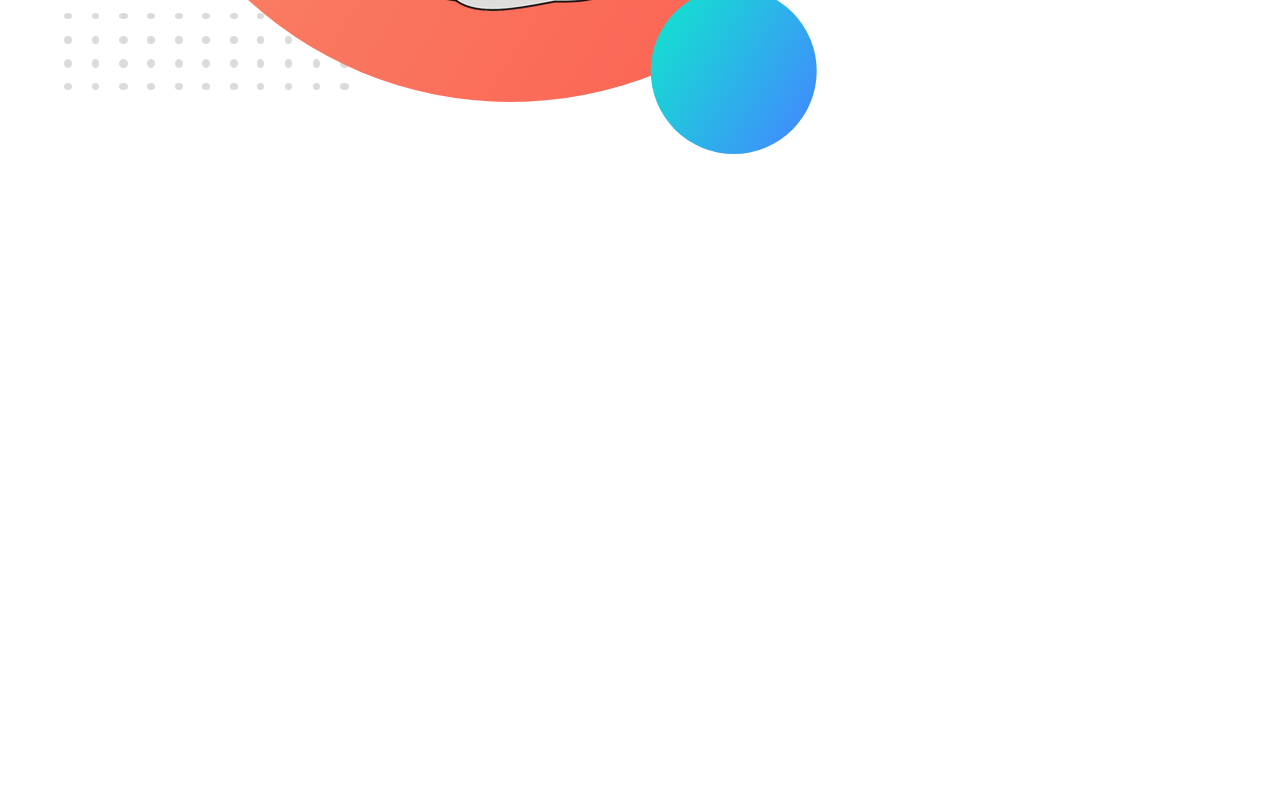
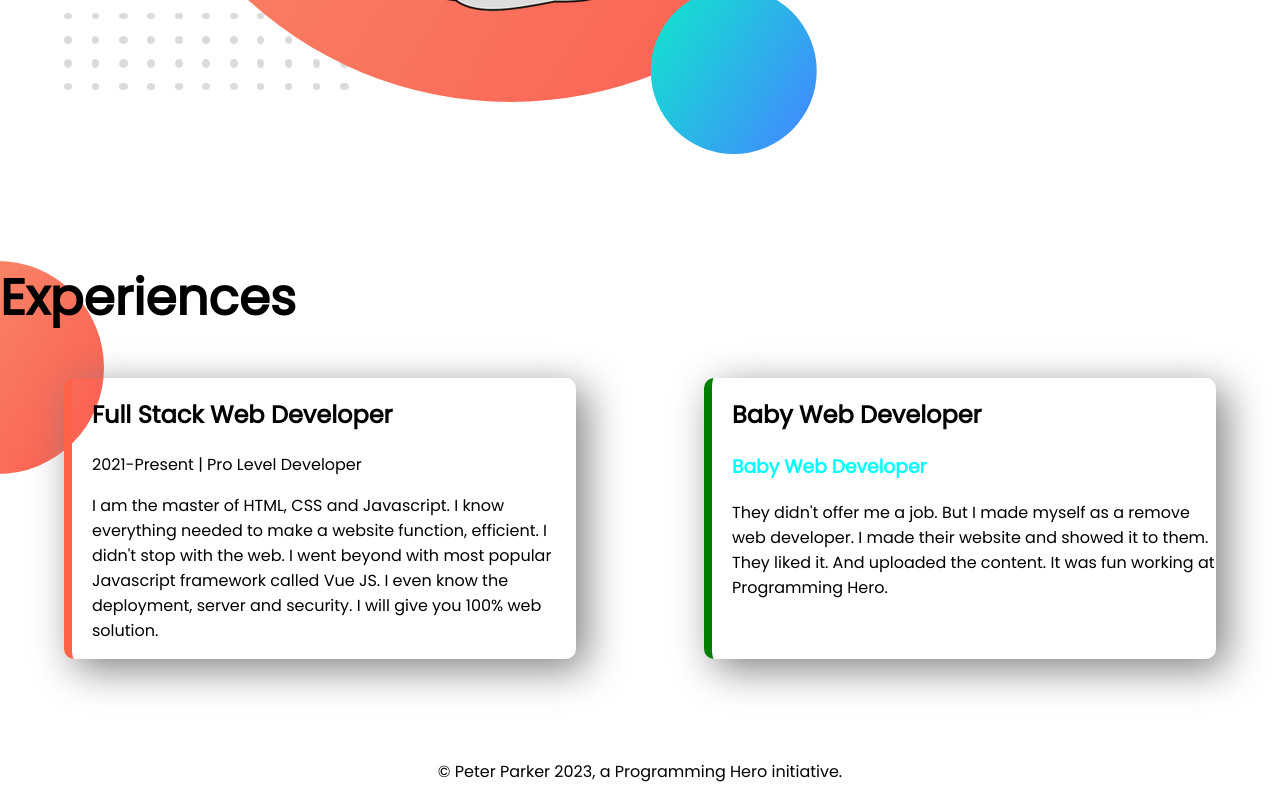
Before and after one commit to ashishkumardebnath/developer.portfolio, a plain HTML site: page index.html in a window 1280 px wide. Shown: the part 1468-2268 px from the top of the page. Before the commit the page ends 1729 px from the top, so only its background shows below. Drawn offline with Linux system fonts and the light colour scheme.

Commit message:
styled broder and footer

```diff
--- a/index.html
+++ b/index.html
@@ -13,7 +13,7 @@
 </head>
 
 <body>
-    <section class="top-banner">
+    <section class="top-banner flexible-container">
         <div class="half-width">
             <h1>Welcome To</h1>
             <h1><span class="orange-color">Ashish kumar</span> wrold</h1>
@@ -29,7 +29,7 @@
             <img src="images/ashish.png" alt="">
         </div>
     </section>
-    <section class="dream-big">
+    <section class="dream-big flexible-container">
         <div class="half-width">
             <img src="images/my-bg.png" alt="">
 
@@ -39,12 +39,38 @@
             <h3>Become a web developer</h3>
             <p>I already learned the basic HTML and CSS. I can build any simple website. I can even teach my grandma how
                 to make simple website. My goal is to build 3 websites and learn advanced topics.</p>
-                <a href class="link-button" target="_blank" href =" ">DOWNLOAD RESUME</a>
+            <a href class="link-button" target="_blank" href=" ">DOWNLOAD RESUME</a>
 
         </div>
 
     </section>
+    <section class="experience-are">
+        <h1>Experiences</h1>
+
+        <div class="flexible-container">
+            <div id="stack-web-developer" class="experience-item">
+                <h2>Full Stack Web Developer</h2>
+                <h3class="orange-color">2021-Present | Pro Level Developer</h3>
+                    <p>I am the master of HTML, CSS and Javascript. I know everything needed to make a website function,
+                        efficient. I didn't stop with the web. I went beyond with most popular Javascript framework
+                        called Vue JS. I even know the deployment, server and security. I will give you 100% web
+                        solution.</p>
+            </div>
+            <div id="baby-web-developer" class="experience-item">
+                <h2>Baby Web Developer</h2>
+                <h3 class="orange-color">Baby Web Developer</h3>
+                <p>They didn't offer me a job. But I made myself as a remove web developer. I made their website and
+                    showed it to them. They liked it. And uploaded the content. It was fun working at Programming Hero.
+                </p>
+            </div>
+        </div>
+
+
+    </section>
 
 </body>
+<footer>
+    <p>© Peter Parker 2023, a Programming Hero initiative.</p>
+</footer>
 
 </html>
--- a/style.css
+++ b/style.css
@@ -11,7 +11,7 @@ h1 {
     color: cyan;
 }
 
-section {
+.flexible-container{
     display: flex;
     margin-bottom: 100px;
 }
@@ -43,3 +43,27 @@ section {
     background-repeat: no-repeat;
     background-position-x: right;
 }
+.experience-are{
+    background-image: url(images/exp-bg.png);
+    background-repeat: no-repeat;
+    background-position-x: left;
+
+}
+.experience-item{
+    box-shadow: 10px 10px 40px gray;
+    width: 40%;
+    margin-left: 5%;
+    margin-right: 5%;
+    padding-left: 20px;
+    border-radius: 10px;
+
+}
+#stack-web-developer{
+    border-left: 8px solid tomato;
+}
+#baby-web-developer{
+    border-left: 8px solid green;
+}
+footer p{
+    text-align: center;
+}
```
Also changed, not shown: images/exp-bg.png (added).
